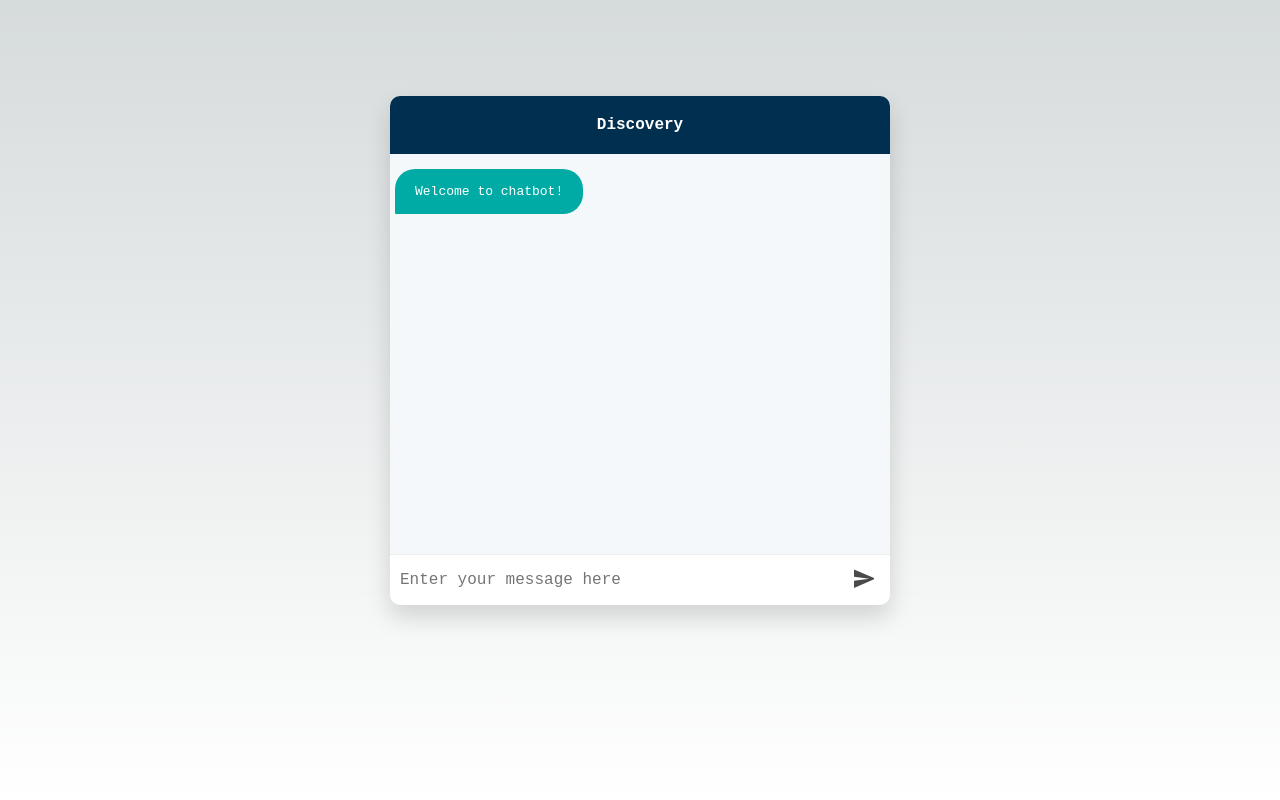
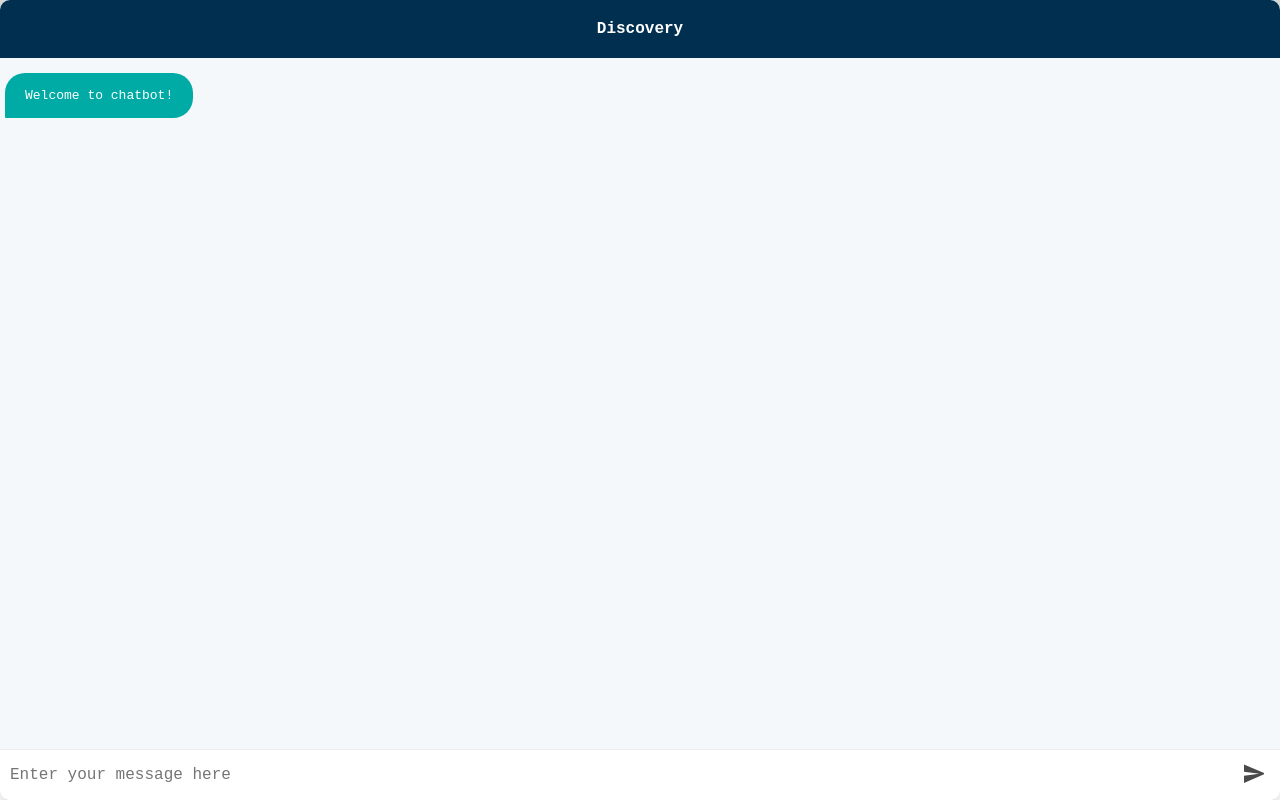
Before and after one commit to hansnow/chat-ui, a Next.js app: page / in a window 1280 px wide. Built offline with nearby package versions, Linux system fonts and the light colour scheme.

Commit message:
feat(ui): full screen

```diff
--- a/components/styles.css
+++ b/components/styles.css
@@ -6,8 +6,8 @@
   text-align: center;
   display: flex;
   flex-flow: column;
-  width: 500px;
   overflow: hidden;
+  height: 100vh;
 }
 
 .header {
@@ -21,6 +21,7 @@
 }
 
 .messages {
+  flex: 1;
   width: 100%;
   height: 400px;
   overflow: auto;
--- a/styles/Home.module.css
+++ b/styles/Home.module.css
@@ -1,9 +1,6 @@
 .main {
   display: flex;
   flex-direction: column;
-  justify-content: space-between;
-  align-items: center;
-  padding: 6rem;
   min-height: 100vh;
 }
 
```
